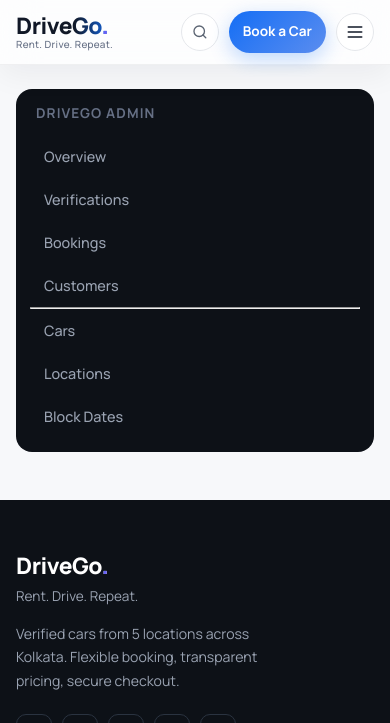
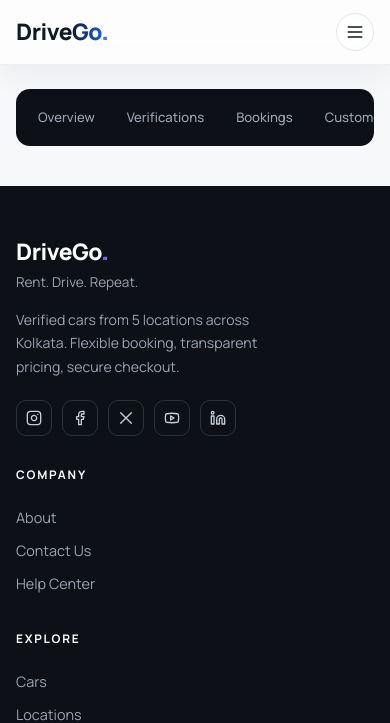
Before and after one commit to Anirbandasdev/DriveGo, a Django app: template templates/admin_base.html in a window 390 px wide. Shown: the top 723 px of the page. Run offline with Django 5.2, Linux system fonts and the light colour scheme; the template is opened without the code that fills it, so the values that code supplies are empty.

Commit message:
fix: improve mobile navbar and admin layout responsiveness
Co-authored-by: Anirbandasdev <90129203+Anirbandasdev@users.noreply.github.com>

```diff
--- a/static/css/styles.css
+++ b/static/css/styles.css
@@ -1490,6 +1490,10 @@ tbody tr:hover {
   align-items: start
 }
 
+.admin-content {
+  min-width: 0
+}
+
 .sidebar {
   background: var(--dark);
   color: #9AA3B2;
@@ -1726,6 +1730,36 @@ tbody tr:hover {
     position: static
   }
 
+  .admin-layout {
+    gap: 16px
+  }
+
+  .sidebar {
+    order: -1;
+    display: flex;
+    gap: 8px;
+    align-items: center;
+    padding: 10px;
+    overflow-x: auto;
+    white-space: nowrap;
+    border-radius: 14px
+  }
+
+  .sidebar .small,
+  .sidebar hr {
+    display: none
+  }
+
+  .sidebar a {
+    display: inline-flex;
+    align-items: center;
+    justify-content: center;
+    margin: 0;
+    padding: 8px 12px;
+    font-size: .82rem;
+    flex-shrink: 0
+  }
+
   .stat-grid {
     grid-template-columns: 1fr 1fr
   }
@@ -1757,7 +1791,19 @@ tbody tr:hover {
     height: 64px
   }
 
+  .logo-wrap {
+    min-width: 0
+  }
+
+  .nav-tag {
+    display: none
+  }
+
   .nav-actions .btn-ghost {
+    display: none
+  }
+
+  .nav-actions .btn-primary {
     display: none
   }
 
@@ -2690,6 +2736,12 @@ body[data-page="home"] {
 
   .sf-grid {
     grid-template-columns: 1fr 1fr
+  }
+}
+
+@media(max-width:420px) {
+  .nav-search {
+    display: none
   }
 }
 
--- a/templates/partials/navbar.html
+++ b/templates/partials/navbar.html
@@ -3,10 +3,10 @@
     <a href="{% url 'home' %}" class="logo-wrap"><span class="logo">DriveGo<span class="logo-dot">.</span></span><span class="nav-tag">Rent. Drive. Repeat.</span></a>
     {% with active=request.resolver_match.url_name %}
     <nav class="nav-links" id="navLinks">
+      {% if current_customer and current_customer.is_admin %}<a href="{% url 'admin_dashboard' %}"{% if active in 'admin_dashboard,admin_verifications,admin_bookings,admin_customers,admin_cars,admin_locations,admin_blocks' %} class="active"{% endif %}>Admin</a>{% endif %}
       <a href="{% url 'home' %}"{% if active == 'home' %} class="active"{% endif %}>Home</a>
       <a href="{% url 'cars' %}"{% if active in 'cars,car_detail,booking_dates,verification,delivery,summary,payment,confirmation' %} class="active"{% endif %}>Cars</a>
       <a href="{% url 'my_bookings' %}"{% if active == 'my_bookings' %} class="active"{% endif %}>My Bookings</a>
-      {% if current_customer and current_customer.is_admin %}<a href="{% url 'admin_dashboard' %}"{% if active == 'admin_dashboard' %} class="active"{% endif %}>Admin</a>{% endif %}
     </nav>
     {% endwith %}
     <div class="nav-actions">
```
